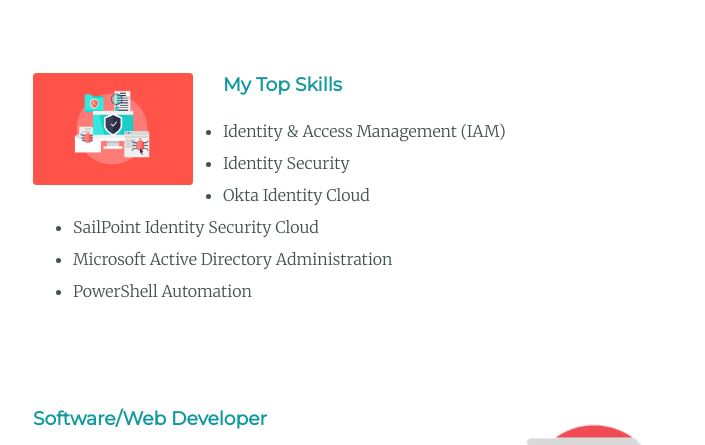
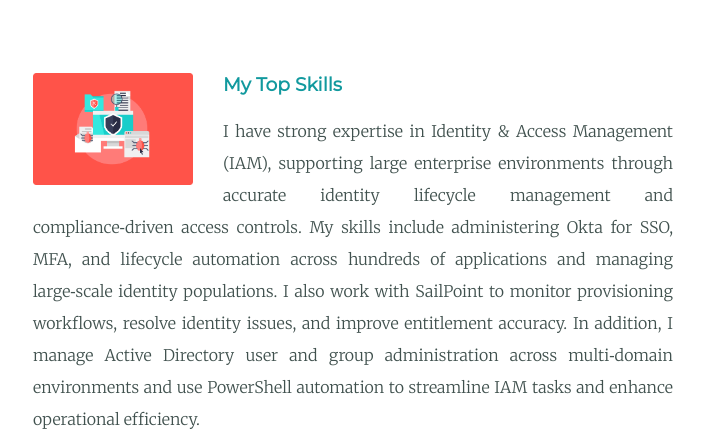
Before and after one commit to saeedyaqoob/mysite, a plain HTML site: page index.html in a window 1280 px wide. Shown: the part 2950-3395 px from the top of the page, without its empty margins (287-992 px from the left). Drawn offline with Linux system fonts and the light colour scheme.

Commit message:
Update index.html

```diff
--- a/index.html
+++ b/index.html
@@ -83,14 +83,8 @@
         <div class="skill-row">
             <img class="skill-img1" src="images/skills3.png" alt="skills">
             <h3>My Top Skills</h3>
-            <p class="skill-desc"><ul>
-                                    <li>Identity & Access Management (IAM)</li>
-                                    <li>Identity Security</li>
-                                    <li>Okta Identity Cloud</li>
-                                    <li>SailPoint Identity Security Cloud</li>
-                                    <li>Microsoft Active Directory Administration</li>
-                                    <li>PowerShell Automation</li>
-            </ul>
+            <p class="skill-desc">
+                I have strong expertise in Identity & Access Management (IAM), supporting large enterprise environments through accurate identity lifecycle management and compliance‑driven access controls. My skills include administering Okta for SSO, MFA, and lifecycle automation across hundreds of applications and managing large‑scale identity populations. I also work with SailPoint to monitor provisioning workflows, resolve identity issues, and improve entitlement accuracy. In addition, I manage Active Directory user and group administration across multi‑domain environments and use PowerShell automation to streamline IAM tasks and enhance operational efficiency.
 
             </p>
         </div>
```
